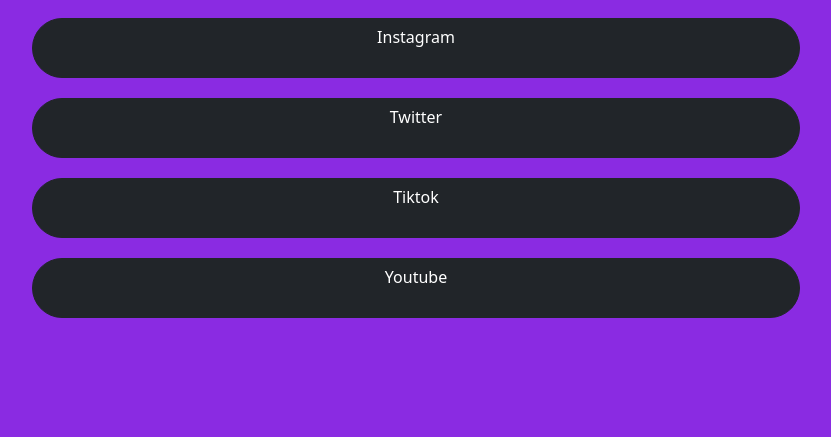
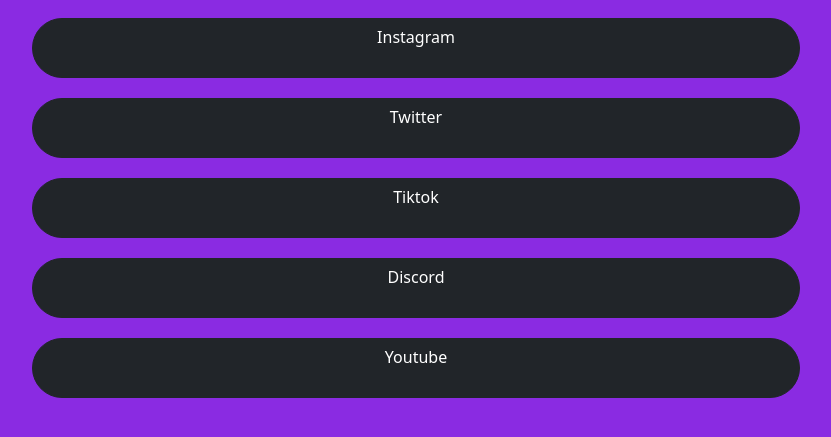
Before and after one commit to Markod1r/Markod1r.github.io, a plain HTML site: page index.html in a window 1280 px wide. Shown: the part 77-514 px from the top of the page, without its empty margins (224-1055 px from the left). Drawn offline with nearby package versions, Linux system fonts and the light colour scheme.

Commit message:
menambah button discord

```diff
--- a/index.html
+++ b/index.html
@@ -54,8 +54,19 @@
             <button type="button" class="btn btn-dark">Dark</button>
           </div> -->
           <div class="col">
-            <a type="button" href="https://www.youtube.com/channel/UC56J2fSPvFkRf9x4gzGi4WA" style="border-radius: 30px;"  class="btn btn-dark tombol"  target="blank">Youtube</a>
+            <a type="button" href="https://discord.gg/q84Yw7BM" style="border-radius: 30px;"  class="btn btn-dark tombol"  target="blank">Discord</a>
           </div>
+          <!-- <div class="col">
+            <button type="button" class="btn btn-dark">Dark</button>
+          </div> -->
+        </div>
+        <div class="row align-items-end" style="padding: 10px;">
+          <!-- <div class="col">
+            <button type="button" class="btn btn-dark">Dark</button>
+          </div> -->
+        <div class="col">
+          <a type="button" href="https://www.youtube.com/channel/UC56J2fSPvFkRf9x4gzGi4WA" style="border-radius: 30px;"  class="btn btn-dark tombol"  target="blank">Youtube</a>
+        </div>
           <!-- <div class="col">
             <button type="button" class="btn btn-dark">Dark</button>
           </div> -->
```
